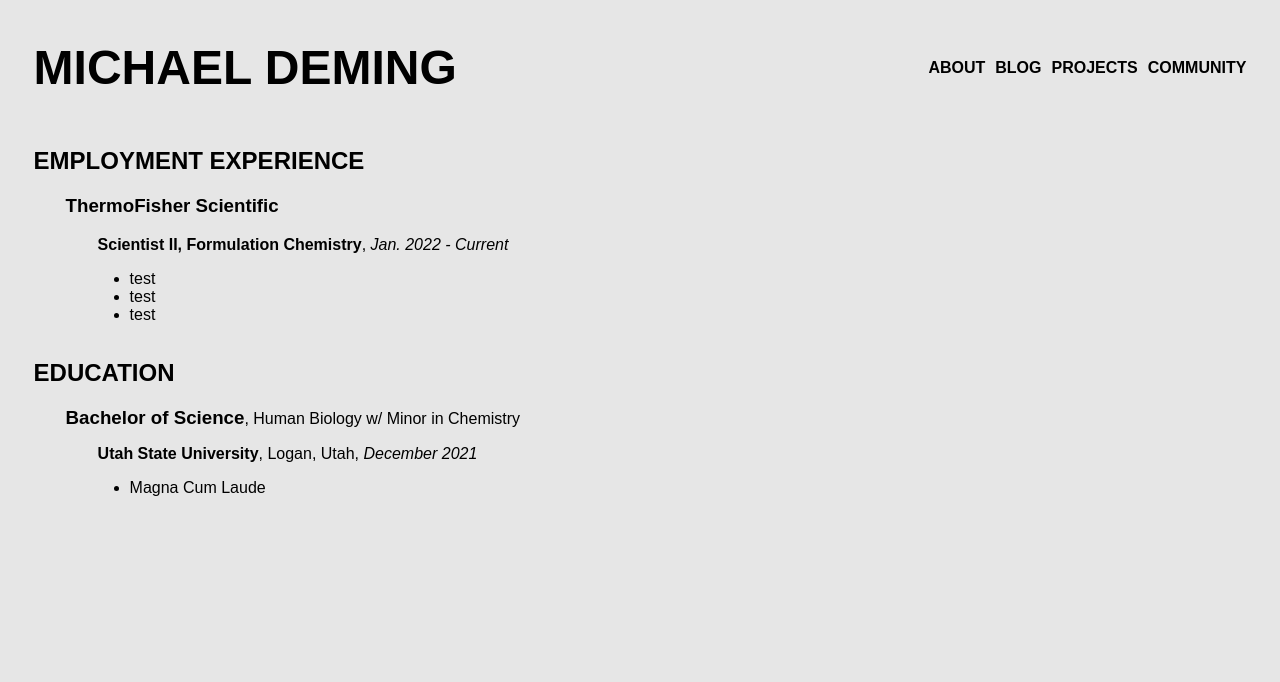
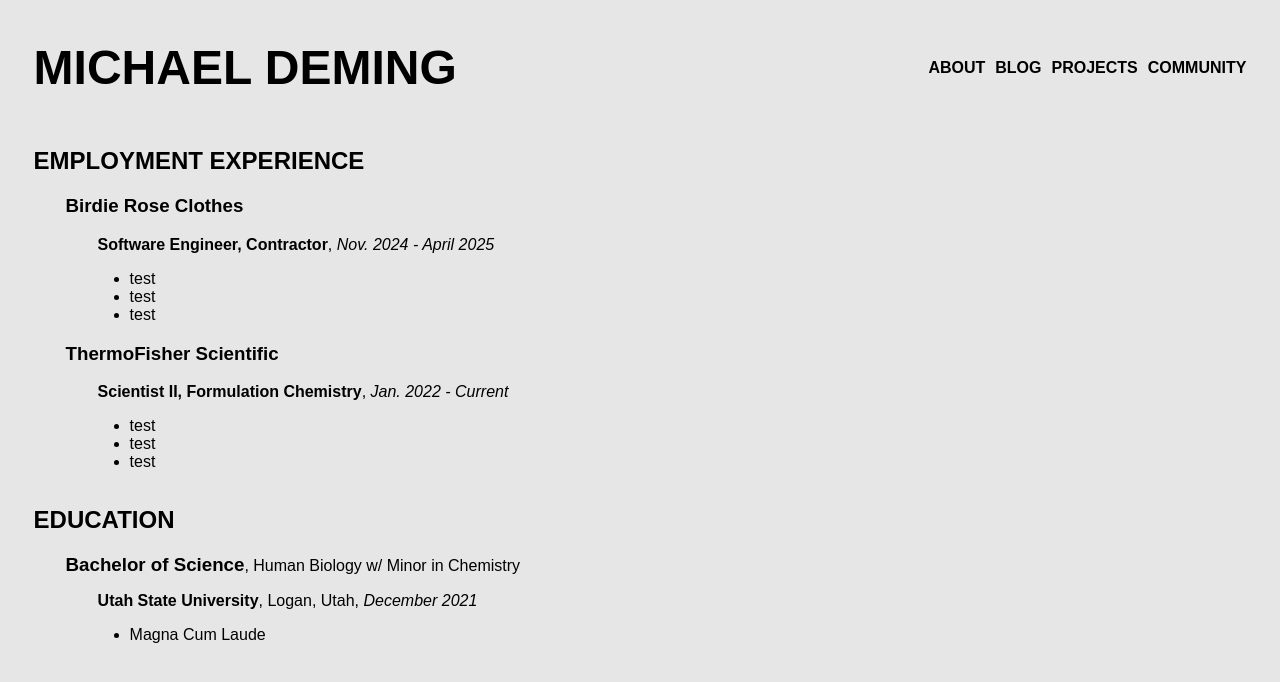
Before and after one commit to michaelddeming/md_portfolio_website, a React (Vite) app in the folder my-react-app/: page / in a window 1280 px wide. Shown: the top 682 px of the page. Built offline with nearby package versions, Linux system fonts and the light colour scheme.

Commit message:
Refactored Degree component as child of Education.

```diff
--- a/my-react-app/src/App.jsx
+++ b/my-react-app/src/App.jsx
@@ -2,6 +2,7 @@
 import WorkExperience from "./WorkExperience"
 import Education from "./Education";
 import Job from "./Job";
+import Degree from "./Degree";
 
 
 function App() {
@@ -11,7 +12,17 @@
       <div className="index-content-main">
 
         <div className="index-content-left">
+
         <WorkExperience>
+          <Job
+          company_name="Birdie Rose Clothes"
+          job_title="Software Engineer, Contractor"
+          job_start="Nov. 2024"
+          job_end="April 2025"
+          job_highlight_1="test"
+          job_highlight_2="test"
+          job_highlight_3="test"/>
+
           <Job
           company_name="ThermoFisher Scientific"
           job_title="Scientist II, Formulation Chemistry"
@@ -20,11 +31,21 @@
           job_highlight_1="test"
           job_highlight_2="test"
           job_highlight_3="test"
-          >
-          </Job>
+          />
+
         </WorkExperience>
-        <Education></Education>
-
+        <Education>
+          <Degree
+          degree_title="Bachelor of Science"
+          degree_major="Human Biology w/ Minor in Chemistry"
+          institution_name="Utah State University"
+          institution_city="Logan"
+          institution_state="Utah"
+          graduation_month="December"
+          graduation_year="2021"
+          degree_highlight_desc="Magna Cum Laude"
+        />
+        </Education>
         </div>
 
 
--- a/my-react-app/src/Education.jsx
+++ b/my-react-app/src/Education.jsx
@@ -1,22 +1,10 @@
 import Degree from "./Degree"
 
-function Education(){
+function Education(props){
 
     return(<>
     <h2>EDUCATION</h2>
-        <Degree
-        degree_title="Bachelor of Science"
-        degree_major="Human Biology w/ Minor in Chemistry"
-        institution_name="Utah State University"
-        institution_city="Logan"
-        institution_state="Utah"
-        graduation_month="December"
-        graduation_year="2021"
-        degree_highlight_title="Honors"
-        degree_highlight_desc="Magna Cum Laude"
-        ></Degree>
-
-
+    <div>{props.children}</div>
     </>
 
     );
```
